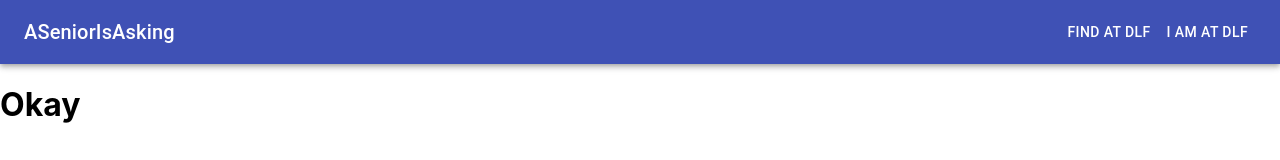
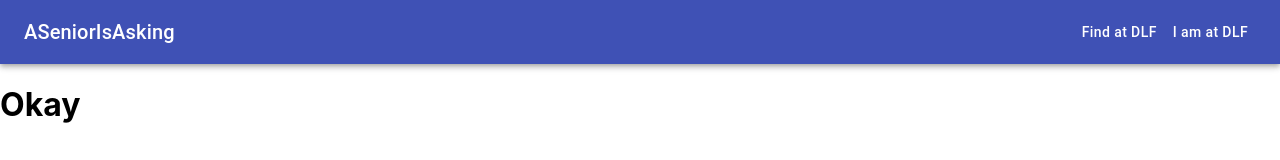
Before and after one commit to sriramdvt/ASeniorIsAsking, a React (Create React App) app in the folder frontend/: page / in a window 1280 px wide. Shown: the top 160 px of the page. Built offline with nearby package versions, Linux system fonts and the light colour scheme.

Commit message:
Fixed Button Capitalization

```diff
--- a/frontend/src/components/Navbar.js
+++ b/frontend/src/components/Navbar.js
@@ -12,12 +12,14 @@ const useStyles = makeStyles(theme => ({
   },
   title: {
     flexGrow: 1
+  },
+  button: {
+      textTransform: "none"
   }
 }));
 
 export default function ButtonAppBar() {
   const classes = useStyles();
-
   return (
     <div className={classes.root}>
       <AppBar position="static">
@@ -25,8 +27,8 @@ export default function ButtonAppBar() {
           <Typography variant="h6" className={classes.title}>
             ASeniorIsAsking
           </Typography>
-          <Button color="inherit">Find at DLF</Button>
-          <Button color="inherit">I am at DLF</Button>
+          <Button className={classes.button} color="inherit">Find at DLF</Button>
+          <Button className={classes.button} color="inherit">I am at DLF</Button>
         </Toolbar>
       </AppBar>
     </div>
```
